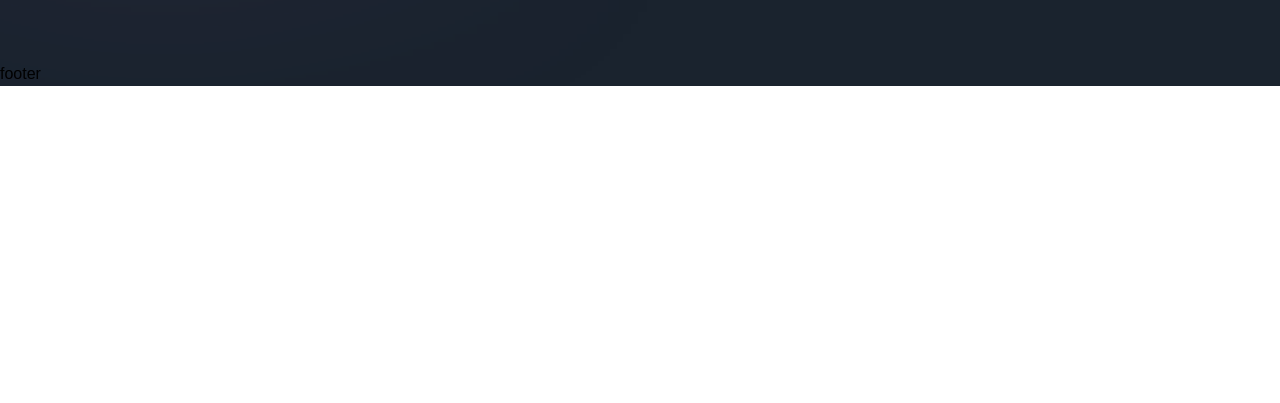
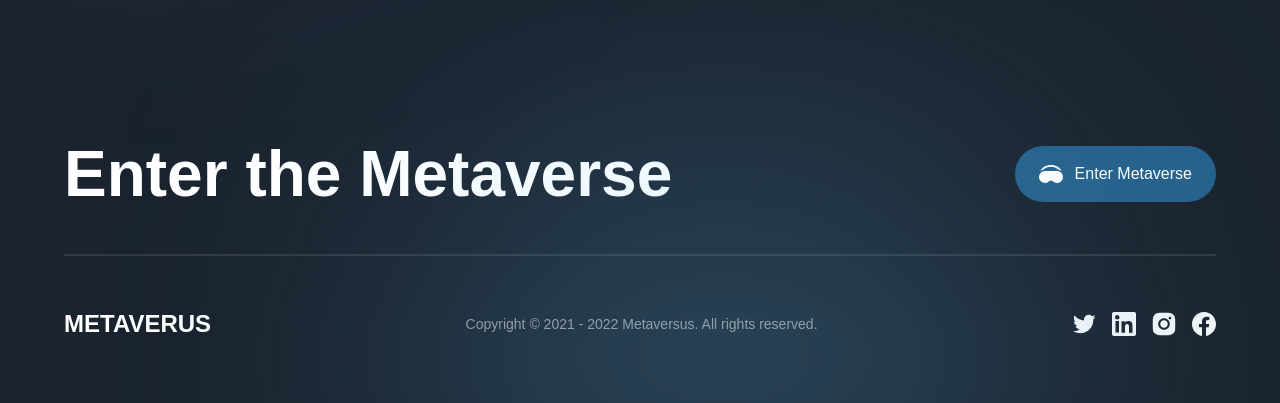
Before and after one commit to Rio-awsm/metaverses---virtual-reality-website, a Next.js app: page / in a window 1280 px wide. Shown: the part 6911-7314 px from the top of the page. Before the commit the page ends 6997 px from the top, so only its background shows below. Built offline with nearby package versions, Linux system fonts and the light colour scheme; a web font is replaced by a local one.

Commit message:
footer added

```diff
--- a/components/Footer.jsx
+++ b/components/Footer.jsx
@@ -1,9 +1,61 @@
-'use client';
+"use client";
+
+import { motion } from "framer-motion";
+import { socials } from "../constants";
+
+import styles from "../styles";
+import { footerVariants } from "../utils/motion";
 
 const Footer = () => (
-  <footer>
-    footer
-  </footer>
+  <motion.footer
+    variants={footerVariants}
+    initial="hidden"
+    whileInView="show"
+    className={`${styles.paddings} py-8 relative`}
+  >
+    <div className="footer-gradient" />
+    <div className={`${styles.innerWidth} mx-auto flex flex-col gap-8`}>
+      <div className="flex items-center justify-between flex-wrap gap-5">
+        <h4 className="font-bold md:text-[64px] text-[44px] text-white">
+          Enter the Metaverse
+        </h4>
+        <button
+          type="button"
+          className="flex items-center h-fit py-4 px-6 bg-[#25618B] rounded-[32px] gap-[12px]"
+        >
+          <img
+            src="/headset.svg"
+            alt="headset"
+            className="w-[24px] h-[24px] object-contain"
+          />
+          <span className="font-normal text-[16px] text-white">
+            Enter Metaverse
+          </span>
+        </button>
+      </div>
+
+      <div className="flex flex-col">
+        <div className="mb-[50px] h-[2px] bg-white opacity-10" />
+        <div className="flex items-center justify-between flex-wrap gap-4">
+          <h4 className="font-extrabold text-[24px] text-white">METAVERUS</h4>
+          <p className="font-normal text-[14px] text-white opacity-50">
+            Copyright © 2021 - 2022 Metaversus. All rights reserved.
+          </p>
+
+          <div className="flex gap-4">
+            {socials.map((social) => (
+              <img
+                key={social.name}
+                src={social.url}
+                alt={social.name}
+                className="w-[24px] h-[24px] object-contain cursor-pointer"
+              />
+            ))}
+          </div>
+        </div>
+      </div>
+    </div>
+  </motion.footer>
 );
 
 export default Footer;
```
